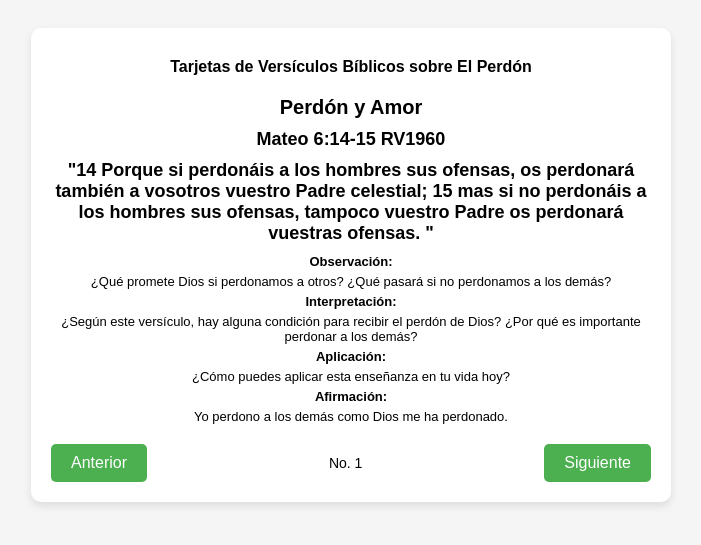
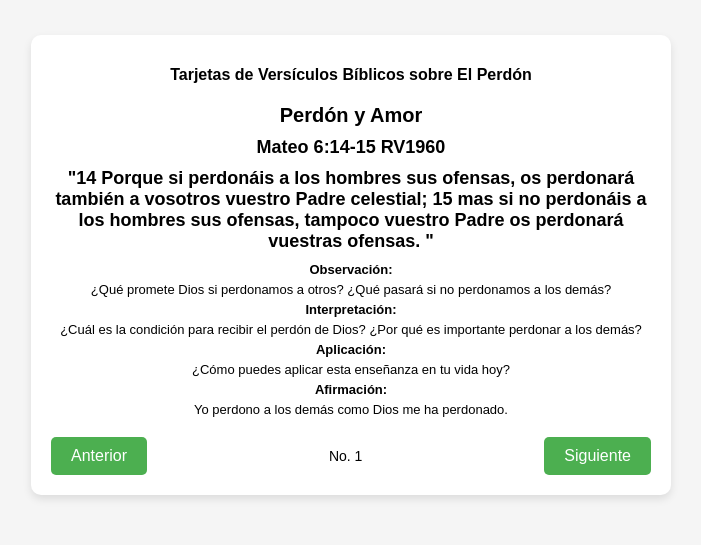
Before and after one commit to CDMProyectos/memoriza-la-biblia, a plain HTML site: page index.html in a window 1280 px wide. Shown: the part 135-680 px from the top of the page, without its empty margins (289-990 px from the left). Drawn offline with Linux system fonts and the light colour scheme.

Commit message:
Update index.html

```diff
--- a/index.html
+++ b/index.html
@@ -123,7 +123,7 @@
                 verse: "\"14 Porque si perdonáis a los hombres sus ofensas, os perdonará también a vosotros vuestro Padre celestial; 15 mas si no perdonáis a los hombres sus ofensas, tampoco vuestro Padre os perdonará vuestras ofensas. \"",
                 citation: "Mateo 6:14-15 RV1960",
                 observation: "¿Qué promete Dios si perdonamos a otros? ¿Qué pasará si no perdonamos a los demás?",
-                interpretation: "¿Según este versículo, hay alguna condición para recibir el perdón de Dios? ¿Por qué es importante perdonar a los demás?",
+                interpretation: "¿Cuál es la condición para recibir el perdón de Dios? ¿Por qué es importante perdonar a los demás?",
                 application: "¿Cómo puedes aplicar esta enseñanza en tu vida hoy?",
                 affirmation: "Yo perdono a los demás como Dios me ha perdonado."
             },
@@ -134,15 +134,15 @@
                 observation: "¿Qué cosas debemos quitar de nosotros? ¿Cómo debemos tratarnos unos a otros?",
                 interpretation: "¿A qué se refiere la palabra maledicencia? ¿Qué significa ser misericordioso y perdonar como Dios lo hace?",
                 application: "¿Hay alguna de estas cosas que necesitas quitar de tu vida hoy? ¿A quién necesitas mostrarle misericordia y perdón?",
-                affirmation: "Yo soy misericordioso y perdono como Dios me perdonó en Cristo. En mi vida no hay lugar para la amargura, la ira ni el enojo. De mi boca no sale gritería ni maledicencias."
+                affirmation: "Soy misericordioso y perdono como Dios me perdonó en Cristo. En mi no hay lugar para amargura, ira ni enojo. De mi boca no sale gritería ni maledicencias."
             },
             {
                 title: "La Actitud Correcta",
                 verse: "\"35 Amad, pues, a vuestros enemigos, y haced bien, y prestad, no esperando de ello nada; y será vuestro galardón grande, y seréis hijos del Altísimo; porque él es benigno para con los ingratos y malos. 36 Sed, pues, misericordiosos, como también vuestro Padre es misericordioso.\"",
                 citation: "Lucas 6:35-36 RV1960",
-                observation: "¿A quién debemos de hacerle bien y amar? ¿De quién seremos hijos si amamos a nuestros enemigos? ¿Cómo será nuestro galardón? ¿Cómo es Él con los ingratos y malos?",
-                interpretation: "¿Qué condición presenta el pasaje para ser hijos del Altísimo? ¿Qué Pasaría si no hacemos bien a nuestros enemigos? ¿Por qué éste tema es vital para la salvación?",
-                application: "¿Qué pasos puedes dar hoy mismo para aplicar esta verdad a tu vida? ¿Puedes identificar a alguien que debas amar y hacerle bien? Prepara una lista de nombres y de cosas buenas que harás por y para ellos",
+                observation: "¿A quién debemos de hacer bien y amar? ¿De quién seremos hijos si amamos a nuestros enemigos? ¿Cómo será nuestro galardón? ¿Cómo es Él con los ingratos y malos?",
+                interpretation: "¿Qué condición hay para ser hijos del Altísimo? ¿Qué Pasaría si no hacemos bien a nuestros enemigos? ¿Por qué éste tema es vital para la salvación?",
+                application: "¿Qué pasos puedes dar hoy mismo para aplicar esta verdad a tu vida? ¿Puedes identificar a alguien a quien debas hacerle el bien? Prepara una lista de nombres y de cosas buenas que harás por y para ellos",
                 affirmation: "Yo soy hijo del Dios Altísimo y mi corazón es conforme al corazón de Él, lleno de amor perdón y misericordi."
             },
             {
```
